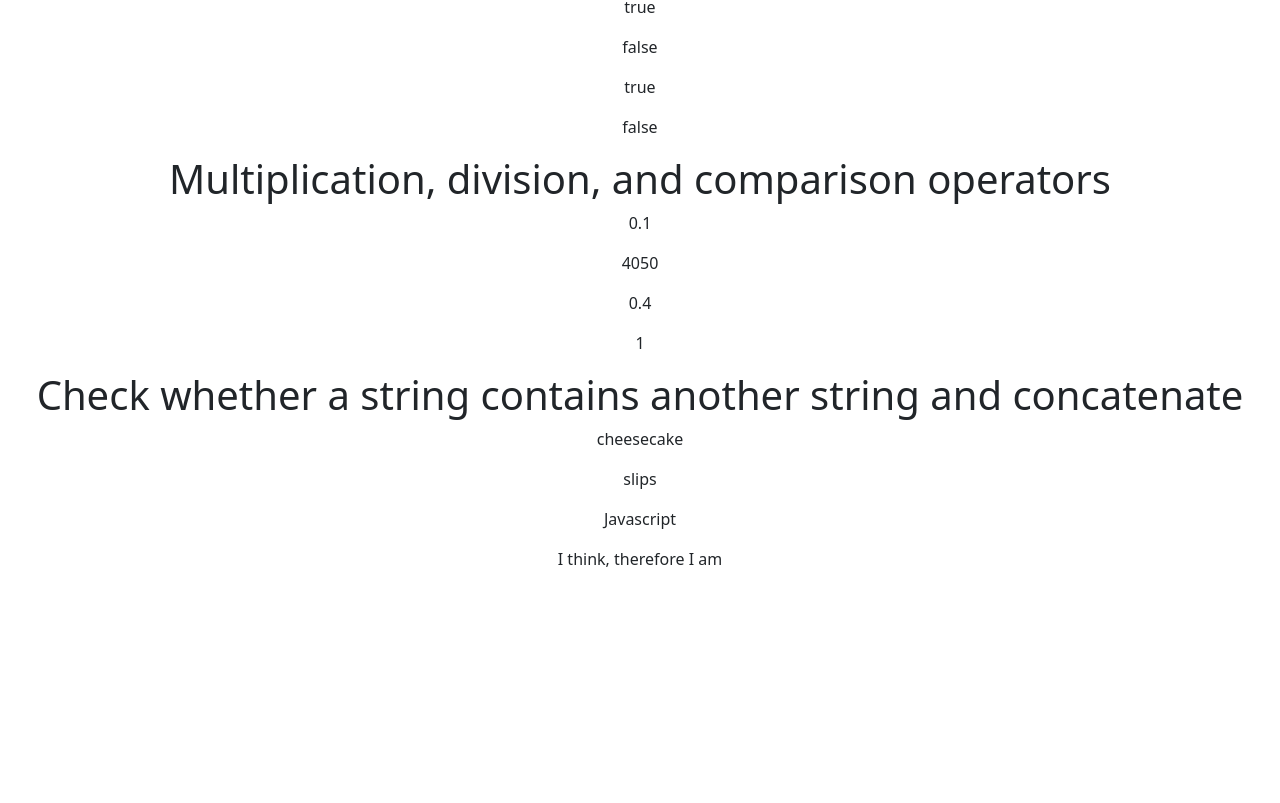
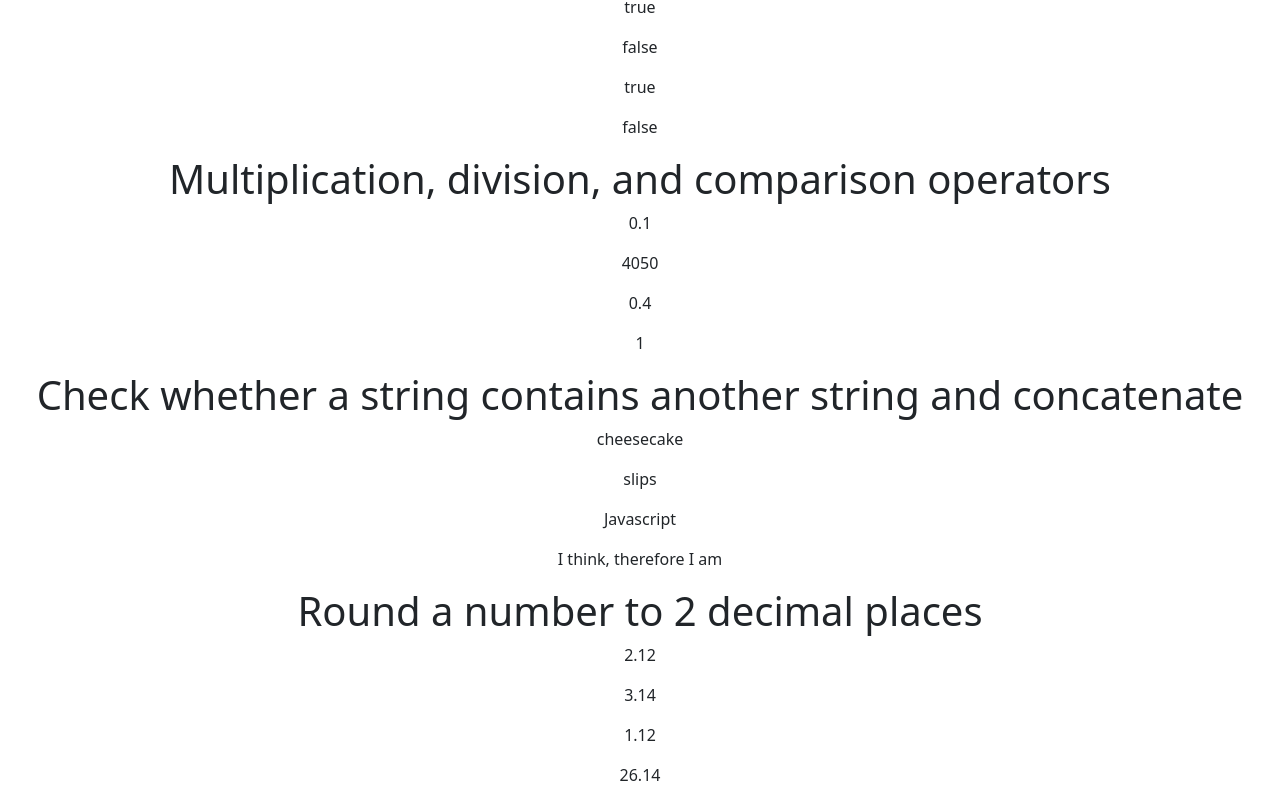
Before and after one commit to vinothsmart/react-redux-dashboard, a React (Create React App) app: page /jsc/basic in a window 1280 px wide. Shown: the part 2678-3481 px from the top of the page. Before the commit the page ends 3265 px from the top, so only its background shows below. Built offline with nearby package versions, Linux system fonts and the light colour scheme.

Commit message:
roundnumber

```diff
--- a/src/components/pages/JsChallage/Basic.js
+++ b/src/components/pages/JsChallage/Basic.js
@@ -34,6 +34,9 @@ const Basic = () => {
 
   // const checkStringContains = (a, b) => (a.includes(b) ? b + a : a + b);
   const checkStringContains = (a, b) => (a.indexOf(b) === -1 ? a + b : b + a);
+
+  // const roundNumberToTwoDigits = (a) => Math.round(a * 100) / 100;
+  const roundNumberToTwoDigits = (a) => Number(a.toFixed(2));
 
   return (
     <div>
@@ -162,6 +165,13 @@ const Basic = () => {
         <p>{checkStringContains("Java", "script")}</p>
         <p>{checkStringContains(" think, therefore I am", "I")}</p>
       </center>
+      <center>
+        <h1>Round a number to 2 decimal places</h1>
+        <p>{roundNumberToTwoDigits(2.12397)}</p>
+        <p>{roundNumberToTwoDigits(3.136)}</p>
+        <p>{roundNumberToTwoDigits(1.12397)}</p>
+        <p>{roundNumberToTwoDigits(26.1379)}</p>
+      </center>
     </div>
   );
 };
```
